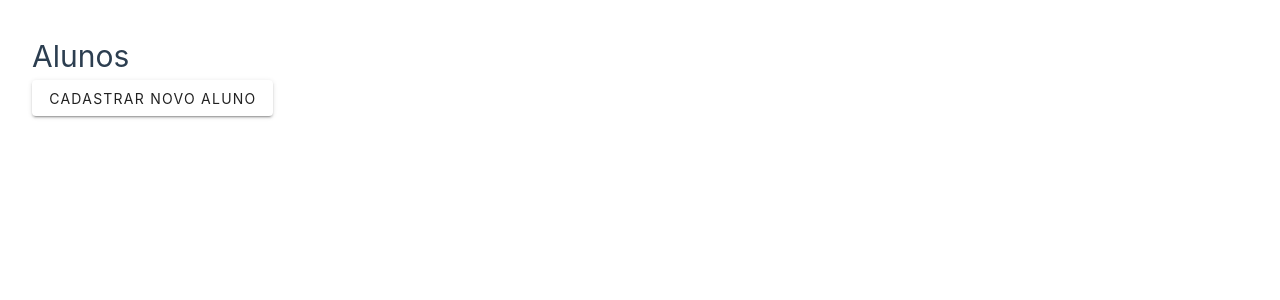
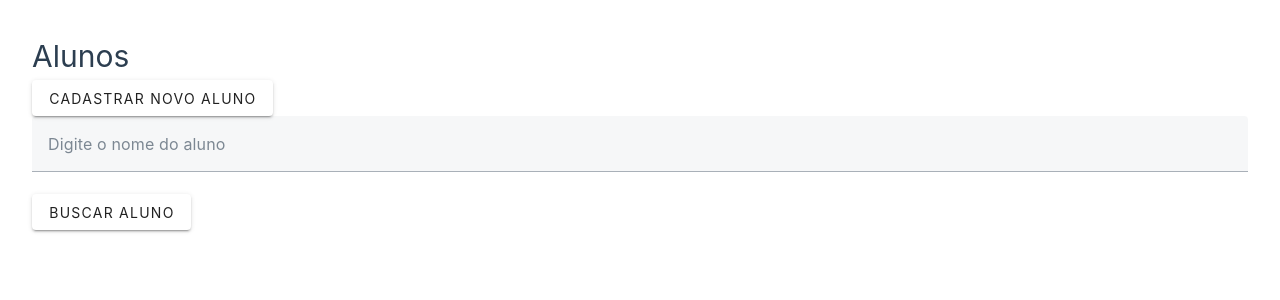
Before and after one commit to GabrielmValadao/Projeto_TrainSys, a Vue app in the folder project-trainsyst/: page /Gerenciamento/Aluno in a window 1280 px wide. Shown: the top 300 px of the page. Built offline with nearby package versions, Linux system fonts and the light colour scheme.

Commit message:
feat: desenvolve o input de busca de aluno e inicio do script

```diff
--- a/project-trainsyst/src/views/StudentManagement/StudentManagement.vue
+++ b/project-trainsyst/src/views/StudentManagement/StudentManagement.vue
@@ -1,11 +1,24 @@
 <template>
-    <div>
+  <div>
+    <h1>Alunos</h1>
+    <router-link to="/cadastro/novo/aluno">
+      <v-btn>Cadastrar novo aluno</v-btn>
+    </router-link>
+  </div>
 
-        <h1>Alunos</h1>
-        <router-link to="/cadastro/novo/aluno">
-            <v-btn>Cadastrar novo aluno</v-btn>
-        </router-link>
-    </div>
+  <div>
+    <v-text-field v-model="search" label="Digite o nome do aluno" ></v-text-field>
+    <v-btn>Buscar aluno</v-btn>
+  </div>
+</template>
 
+<script>
+export default {
+    data() {
+        return {
+            search: ''
+        }
 
-    </template>
+    }
+}
+</script>
```
